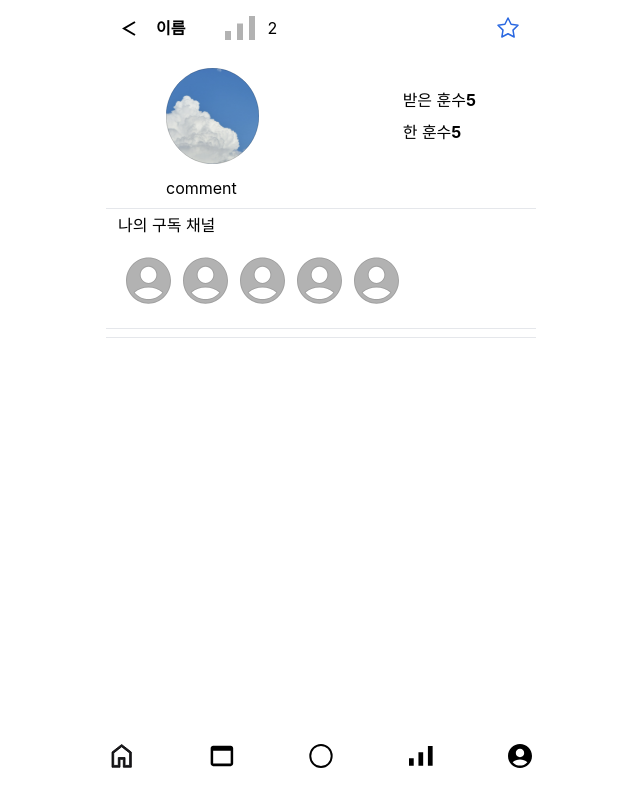
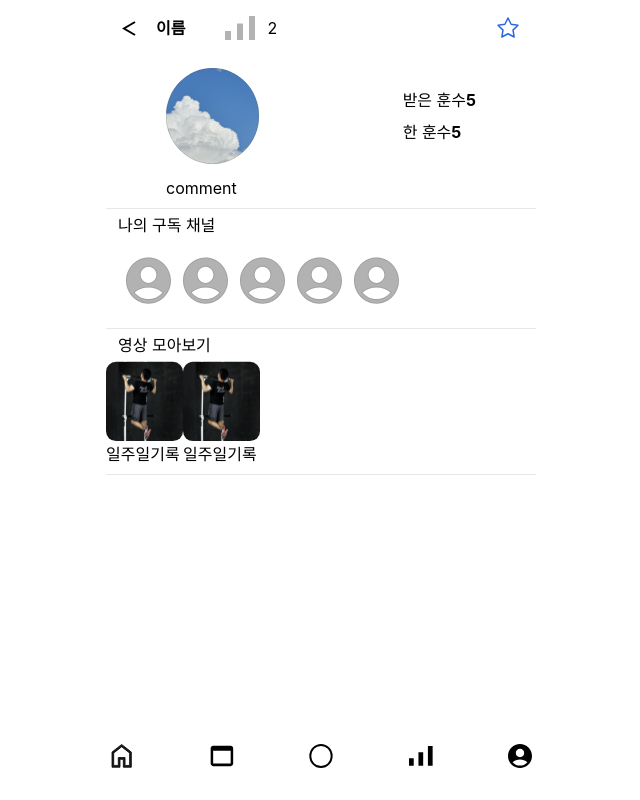
Before and after one commit to TeamGuys/Hansuyo_Front, a React (Create React App) app: page /setting in a window 1280 px wide. Shown: the whole page, without its empty margins (319-959 px from the left). Built offline with nearby package versions, Linux system fonts and the light colour scheme.

Commit message:
Feat : 영상 모아보기 기능 구현

```diff
--- /dev/null
+++ b/src/components/Setting/Collection/Collection.jsx
@@ -0,0 +1,22 @@
+import Thumbnail from "../../../assets/Setting/Thumbnail.svg"
+
+const Collection = () => {
+  return(
+    <>
+      <p className="w-full px-3 py-1"> 영상 모아보기 </p>
+      <div className="flex w-full">
+        <div>
+          <img src={Thumbnail} alt='x' />
+          <p> 일주일기록 </p>
+        </div>
+        <div>
+          <img src={Thumbnail} alt='x' />
+          <p> 일주일기록 </p>
+        </div>
+      </div>
+    </>
+  )
+
+}
+
+export default Collection
--- a/src/pages/Setting/Setting.jsx
+++ b/src/pages/Setting/Setting.jsx
@@ -4,6 +4,7 @@ import { Nav } from "../../components/Setting/Nav/Nav"
 import {Profile} from "../../components/Setting/Profile/Profile"
 import {Border} from "../../components/Setting/Border"
 import { Subscribe } from "../../components/Setting/Subscirbe/Subscribe"
+import Collection from "../../components/Setting/Collection/Collection"
 
 const Setting = () =>{
   return(
@@ -15,7 +16,7 @@ const Setting = () =>{
       <Border />
         <Subscribe />
       <Border />
-
+        <Collection />
 
       <Border />
 
```
Also changed, not shown: src/assets/Setting/Thumbnail.svg (added).
